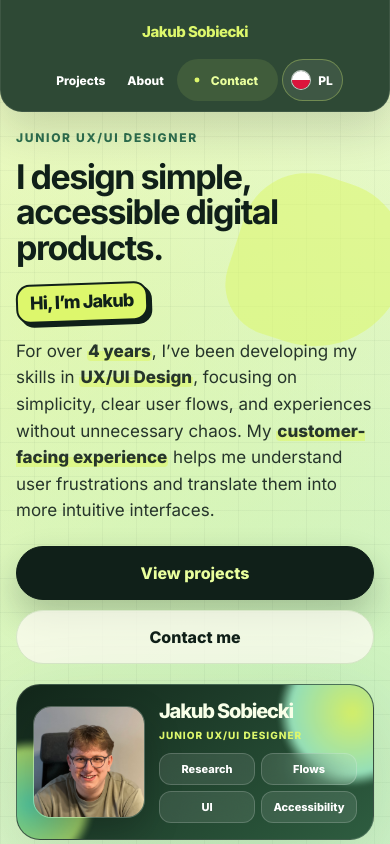
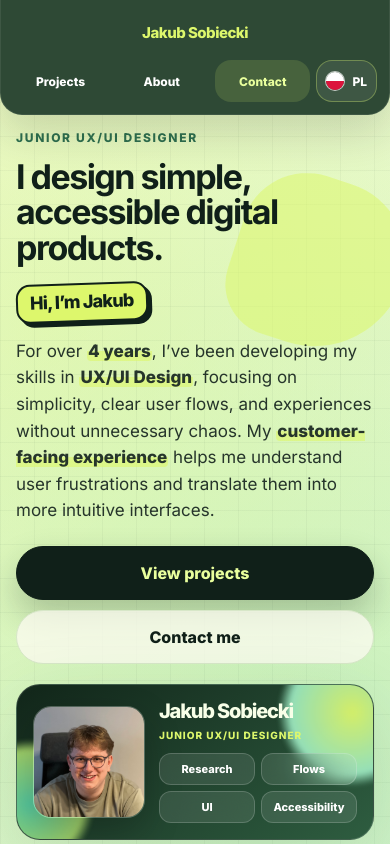
Before and after one commit to jhumienny/jakub-portfolio, a React (Vite) app: page / in a window 390 px wide. Shown: the top 844 px of the page. Built offline with nearby package versions, Linux system fonts and the light colour scheme.

Commit message:
Fix mobile nav and brand click styling

```diff
--- a/index.html
+++ b/index.html
@@ -2,10 +2,7 @@
 <html lang="en">
   <head>
     <meta charset="UTF-8" />
-    <meta name="viewport" content="width=device-width, initial-scale=1.0, viewport-fit=cover" />
-    <meta name="theme-color" content="#2E4935" />
-    <meta name="apple-mobile-web-app-capable" content="yes" />
-    <meta name="apple-mobile-web-app-status-bar-style" content="black-translucent" />
+    <meta name="viewport" content="width=device-width, initial-scale=1.0" />
     <meta name="description" content="Jakub Sobiecki's portfolio — Junior UX/UI Designer. Case studies: Logafit, CalmFlow, Cuffka." />
     <title>Jakub Sobiecki — UX/UI Designer</title>
     <link rel="preconnect" href="https://fonts.googleapis.com">
--- a/src/styles.css
+++ b/src/styles.css
@@ -925,13 +925,47 @@ body{background:transparent!important}
   }
 }
 
-/* iOS Safari: blend status bar with the fixed top navigation */
-@supports (padding-top: env(safe-area-inset-top)){
-  @media(max-width:560px){
-    html{background:#2E4935!important}
-    body{background:#F7FCEB!important}
-    .nav{
-      padding-top:calc(9px + env(safe-area-inset-top))!important;
-    }
+
+/* Mobile nav: stable equal-width labels, no active-width jumping */
+@media(max-width:560px){
+  .nav{padding:10px 12px 12px!important;row-gap:6px!important}
+  .brand{flex:1 0 100%!important;justify-content:center!important;padding:4px 0!important;border:0!important;outline:0!important;background:transparent!important;box-shadow:none!important}
+  .nav nav{
+    width:100%!important;
+    display:grid!important;
+    grid-template-columns:repeat(3,minmax(0,1fr)) auto!important;
+    gap:6px!important;
+    align-items:center!important;
+    justify-content:stretch!important;
   }
+  .nav nav a,
+  .nav nav a.active,
+  .nav nav a:not(.active){
+    width:100%!important;
+    min-width:0!important;
+    justify-self:stretch!important;
+    padding:0 10px!important;
+    min-height:42px!important;
+    border-radius:16px!important;
+    text-align:center!important;
+    white-space:nowrap!important;
+  }
+  .nav nav a:before{content:none!important;display:none!important}
+  .nav nav a.active{background:rgba(221,247,108,.14)!important;color:#E9FF9D!important}
+  .language-switch{min-width:54px!important;min-height:42px!important;padding:8px 9px!important;border-radius:16px!important}
 }
+
+/* Brand click animation: letters jump only, never show button-like outline */
+.brand,
+.brand:hover,
+.brand:focus,
+.brand:focus-visible,
+.brand:active,
+.brand--pulse,
+.brand--pulse:hover,
+.brand--pulse:focus-visible{
+  background:transparent!important;
+  box-shadow:none!important;
+  border-color:transparent!important;
+  outline:none!important;
+}
```
